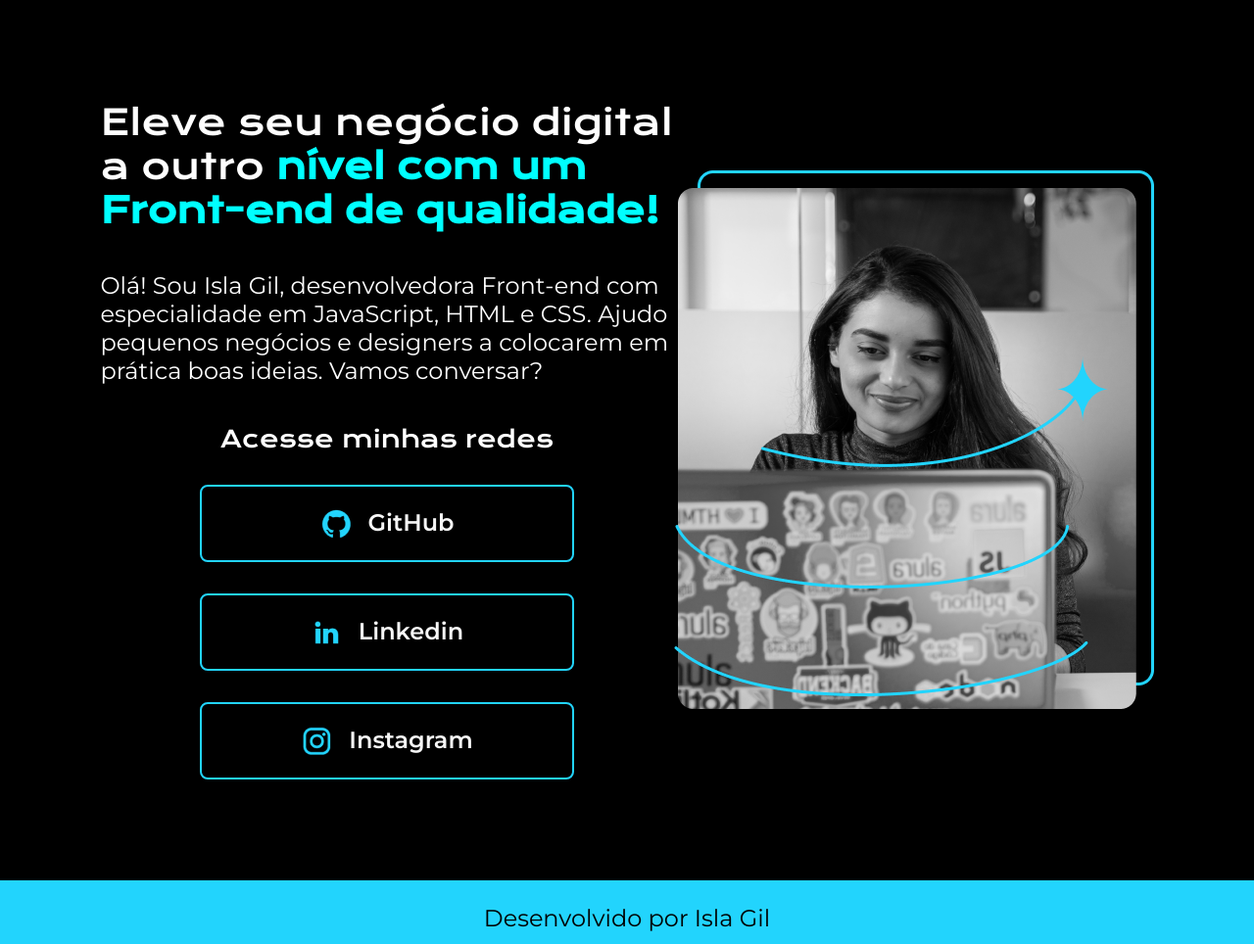
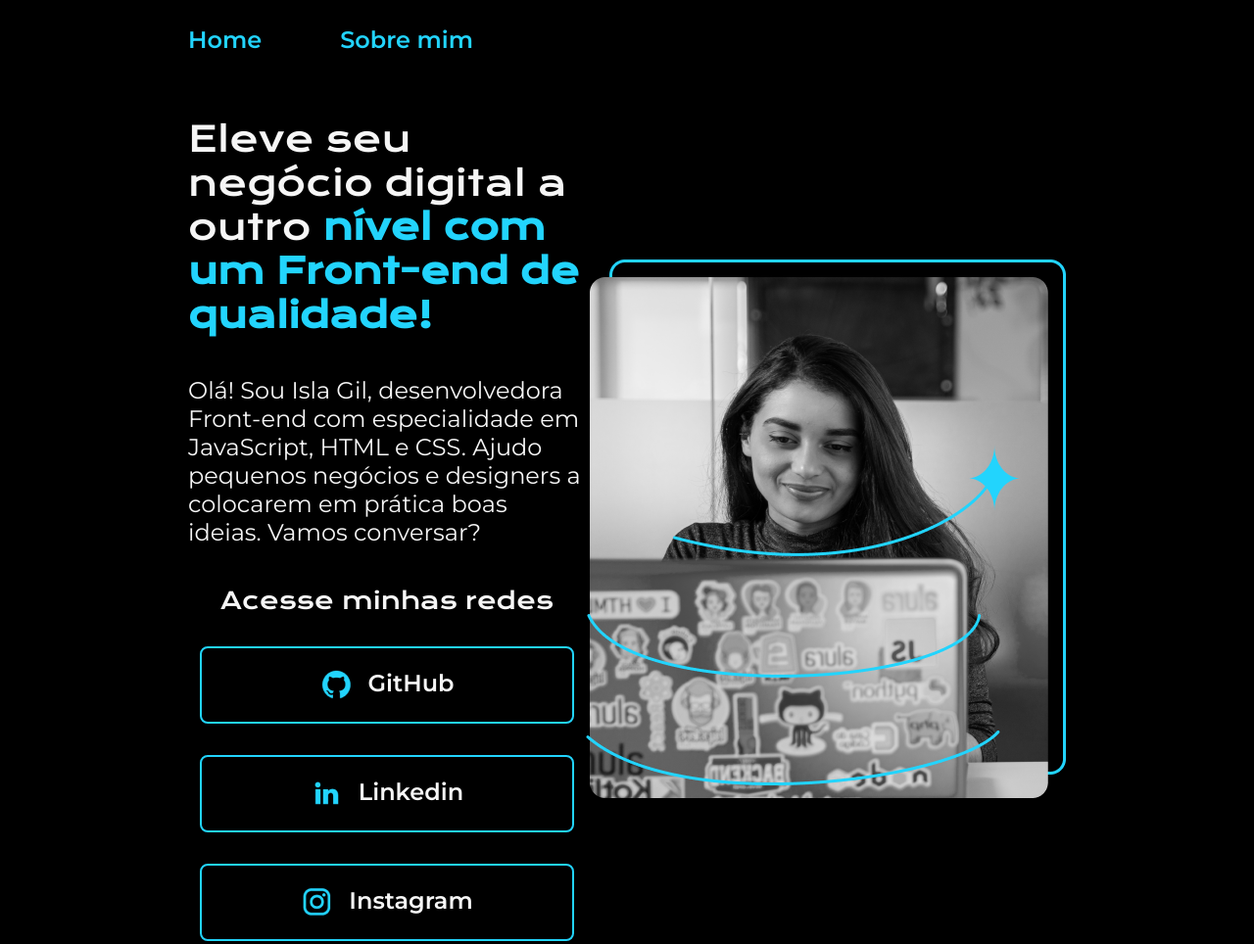
Before and after one commit to IslaGil/IslaGil-Projeto-Modificado.Port, a plain HTML site: page index.html in a window 1280 px wide. Shown: the top 964 px of the page at 98% size. Drawn offline with nearby package versions, Linux system fonts and the light colour scheme.

Commit message:
finalizado

```diff
--- a/index.html
+++ b/index.html
@@ -5,10 +5,15 @@
     <meta http-equiv="X-UA-Compatible" content="IE=edge">
     <meta name="viewport" content="width=device-width, initial-scale=1.0">
     <title>Portfolio</title>
-    <link rel="stylesheet" href="style.css">
+    <link rel="stylesheet" href="/style/style.css">
 </head>
 <body>
-    <header></header>
+    <header class="cabecalho">
+        <nav class="cabecalho__menu">
+            <a class="cabecalho__menu__link" href="index.html">Home</a>
+            <a class="cabecalho__menu__link" href="about.html">Sobre mim</a>
+        </nav>
+    </header>
     <main class="apresentacao">
         <section class="apresentacao__conteudo">
             <hi class="apresentacao__conteudo__titulo">Eleve seu negócio digital a outro <strong class="titulo-destaque"> nível com um Front-end de qualidade!</strong></hi>
--- a/style.css
+++ b/style/style.css
@@ -1,6 +1,16 @@
 
 @import url('https://fonts.googleapis.com/css2?family=Krona+One&family=Montserrat&display=swap');
 @import url('https://fonts.googleapis.com/css2?family=Montserrat:wght@600&display=swap');
+
+:root {
+    --cor-primaria: #000000;
+    --cor-secundaria: #f6f6f6;
+    --cor-terciaria: #22d4fd;
+    --cor-hover: #272727;
+
+    --fonte-primaria: 'Krona One', sans-serif;
+    --fonte-secundaria: 'Montserrat', sans-serif;
+}
 
 * {
     margin: 0;
@@ -9,16 +19,29 @@
 
 body {
     box-sizing: border-box;
-    background-color: black;
-    color: white;
+    background-color: var(--cor-primaria);
+    color: var(--cor-secundaria);
 }
 
-.titulo-destaque {
-    color: aqua;
+.cabecalho{
+    padding: 2% 0% 0% 15%;
+}
+
+.cabecalho__menu{
+    display: flex;
+    gap: 80px;
+}
+
+.cabecalho__menu__link{
+    font-family: var(--fonte-secundaria);
+    font-size: 24px;
+    font-weight: 600;
+    color: var(--cor-terciaria);
+    text-decoration: none;
 }
 
 .apresentacao {
-    padding: 8%;
+    padding: 5% 15%;
     display: flex;
     align-items: center;
     justify-content: space-between;
@@ -33,12 +56,16 @@ body {
 
 .apresentacao__conteudo__titulo {
     font-size: 36px;
-    font-family: 'Krona One', sans-serif;
+    font-family: var(--fonte-primaria);
+}
+
+.titulo-destaque {
+    color: var(--cor-terciaria);
 }
 
 .apresentacao__conteudo__texto {
     font-size: 24px;
-    font-family: 'Montserrat', sans-serif;
+    font-family: var(--fonte-secundaria);
 }
 
 .apresentacao__links {
@@ -50,7 +77,7 @@ body {
 }
 
 .apresentacao__links__subtitulo{
-    font-family: 'Krona One', sans-serif;
+    font-family: var(--fonte-primaria);
     font-weight: 400;
     font-size: 24px;
 }
@@ -60,7 +87,7 @@ body {
     display: flex;
     justify-content: center;
     gap: 16px;
-    border: 2px solid #22d4fd;
+    border: 2px solid var(--cor-terciaria);
     width: 378px;
     text-align: center;
     border-radius: 8px;
@@ -68,20 +95,20 @@ body {
     font-weight: 600;
     padding: 21.5px 0;
     text-decoration: none;
-    color: #f6f6f6;
-    font-family: 'Montserrat', sans-serif;
+    color: var(--cor-secundaria);
+    font-family: var(--fonte-secundaria);
 }
 
 .apresentacao__links__link:hover {
-    background-color: #272727;
+    background-color: var(--cor-hover);
 }
 
 .rodape {
     padding: 24px;
-    color: black;
-    background-color: #22d4fd;
+    color: var(--cor-primaria);
+    background-color: var(--cor-terciaria);
     text-align: center;
-    font-family: 'Montserrat', sans-serif;
+    font-family: var(--fonte-secundaria);
     font-size: 24px;
     font-weight: 400;
 }
```
Also changed, not shown: about.html (added, +38 -0 lines).
